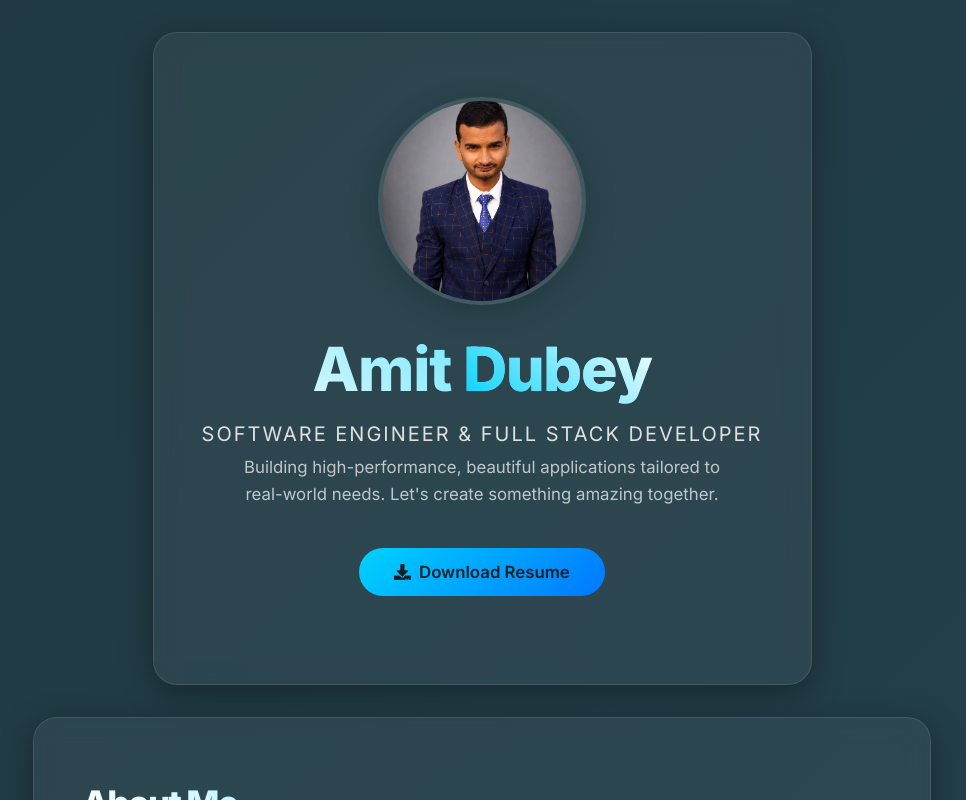
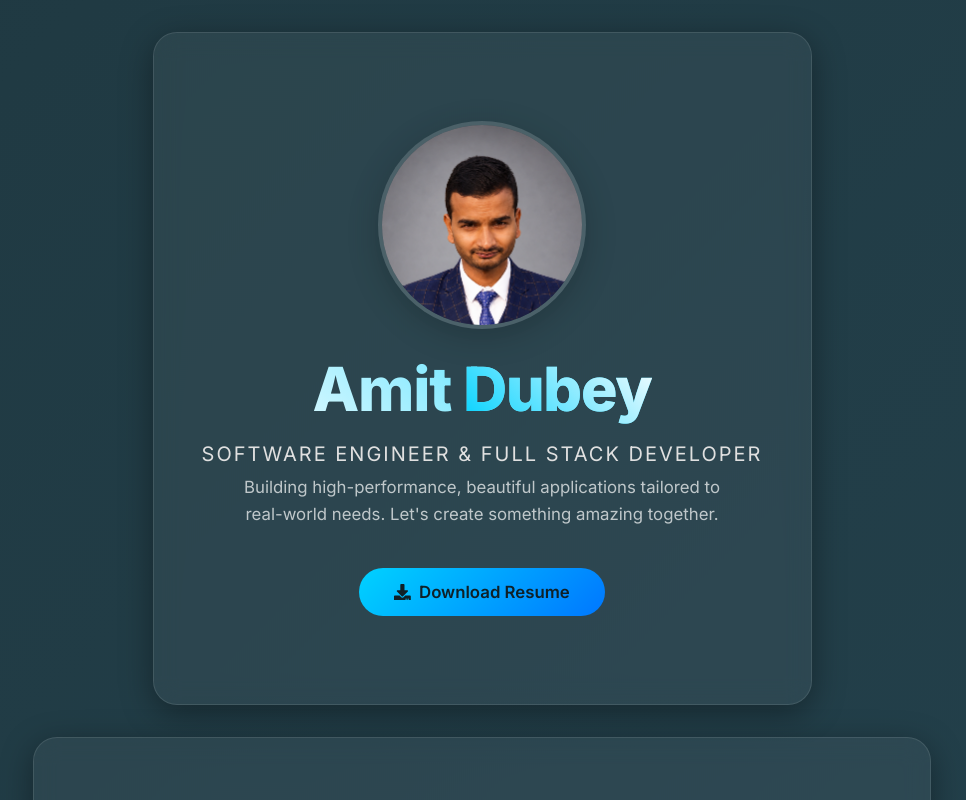
Before and after one commit to amitdubey-1305/Portfolio-, a React app: page / in a window 1280 px wide. Shown: the top 800 px of the page, without its empty margins (158-1124 px from the left). Built offline with nearby package versions, Linux system fonts and the light colour scheme; the HTML template or start-up script is replaced by a standard one.

Commit message:
feat: initialize portfolio app structure with glassmorphism UI components and animation support

```diff
--- a/src/App.css
+++ b/src/App.css
@@ -16,14 +16,27 @@
   box-shadow: 0 12px 40px 0 rgba(0, 0, 0, 0.45);
 }
 
-.profile-img {
+.profile-img-wrapper {
   width: 200px;
   height: 200px;
   border-radius: 50%;
+  border: 4px solid var(--glass-border);
+  box-shadow: 0 8px 32px 0 rgba(0, 0, 0, 0.2);
+  margin: 1.5rem auto 1.5rem;
+  overflow: hidden;
+  display: flex;
+  justify-content: center;
+  align-items: center;
+  background: var(--glass-bg);
+}
+
+.profile-img {
+  width: 100%;
+  height: 100%;
   object-fit: cover;
-  border: 4px solid var(--glass-border);
-  margin-bottom: 1.5rem;
-  box-shadow: 0 8px 32px 0 rgba(0, 0, 0, 0.2);
+  object-position: center top;
+  transform-origin: top center;
+  transform: scale(1.4);
   transition: all 0.3s ease;
 }
 
--- a/src/App.jsx
+++ b/src/App.jsx
@@ -82,13 +82,17 @@ function App() {
         transition={{ duration: 0.8, ease: "easeOut" }}
       >
         <motion.div variants={containerVariants} initial="hidden" animate="visible">
-          <motion.img
-            src={profileImage}
-            alt="Profile"
-            className="profile-img"
+          <motion.div
+            className="profile-img-wrapper"
             variants={itemVariants}
             whileHover={{ scale: 1.05, boxShadow: "0 0 35px rgba(0, 210, 255, 0.6)", rotate: 2 }}
-          />
+          >
+            <img
+              src={profileImage}
+              alt="Profile"
+              className="profile-img"
+            />
+          </motion.div>
 
           <motion.h1 className="title hero-title" variants={itemVariants}>
             Amit <span className="highlight-text">Dubey</span>
```
